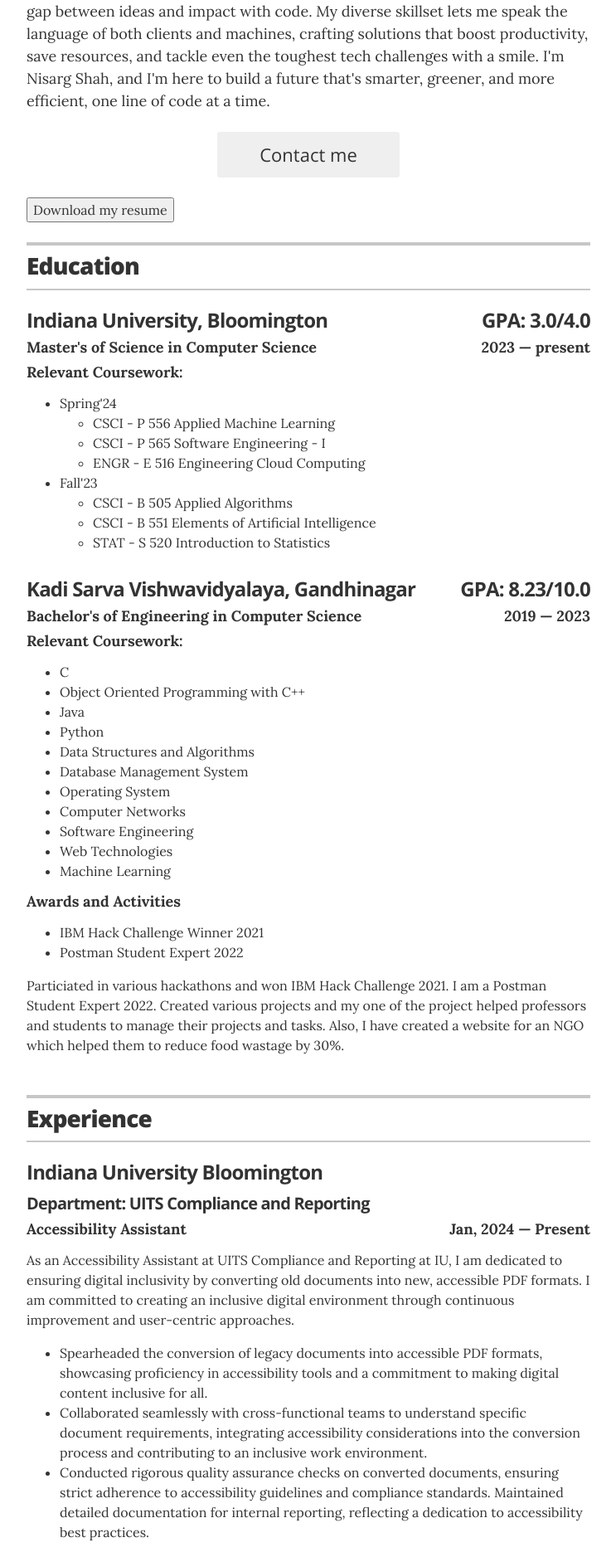
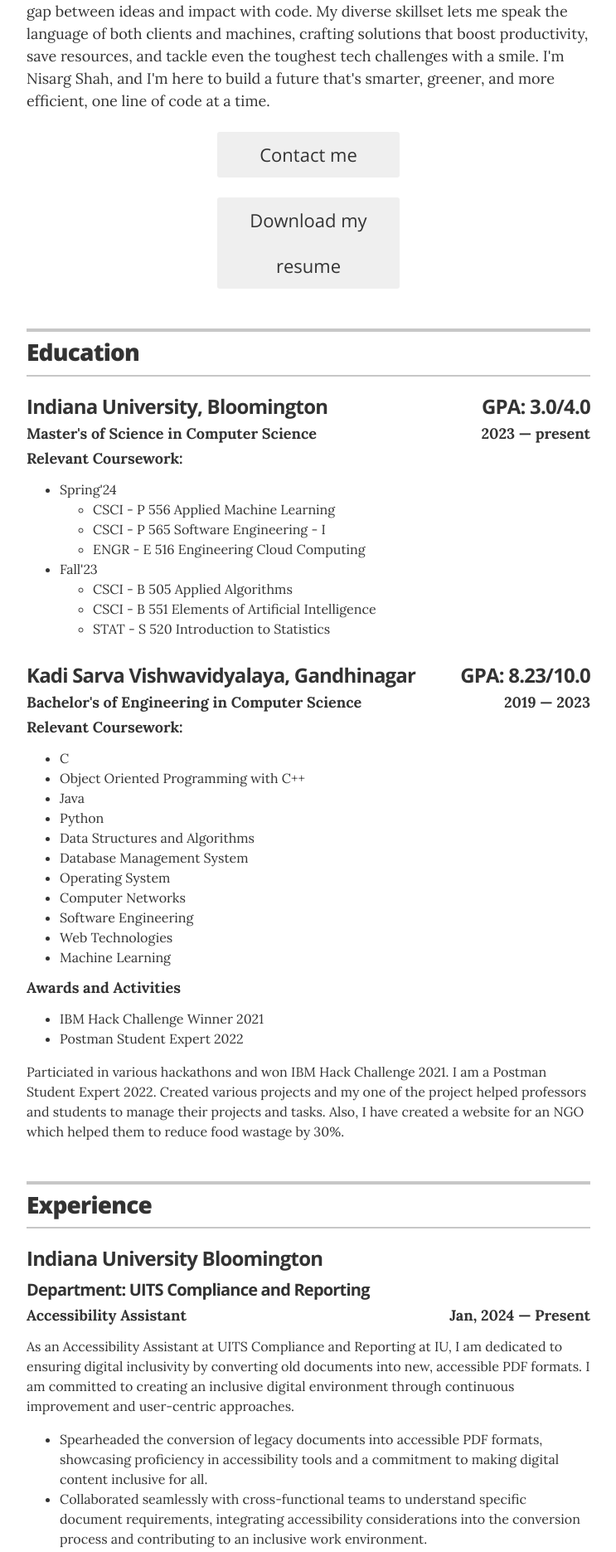
Before and after one commit to nisarg0606/nisarg0606.github.io, a Jekyll site: the page built from index.html, in a window 1280 px wide. Shown: the part 382-2253 px from the top of the page at 83% size, without its empty margins (268-1011 px from the left). Built offline with Jekyll 4.4.1, drawn with Linux system fonts in a browser that asks for light colours.

Commit message:
changes button

```diff
--- a/_layouts/resume.html
+++ b/_layouts/resume.html
@@ -41,11 +41,11 @@
 
       {% if site.resume_looking_for_work == 'yes' %}
       <a href="mailto:{{ site.resume_contact_email }}" class="contact-button no-print" itemprop="email">Contact me</a>
-      <!-- <a href="{{ site.resume_resume_download_link }}" class="contact-button" target="_blank">Download my resume</a> -->
-      <button class="btn btn-primary no-print" type="button"
+      <a href="{{ site.resume_resume_download_link }}" class="contact-button no-print" target="_blank">Download my resume</a>
+      <!-- <button class="btn btn-primary no-print" type="button"
         onclick="window.location.href='{{ site.resume_resume_download_link }}'">
         Download my resume
-      </button>
+      </button> -->
       {% elsif site.resume_looking_for_work == 'no' %}
       <a class="contact-button not-looking no-print">I'm not looking for work right now.</a>
       {% else %}
```
